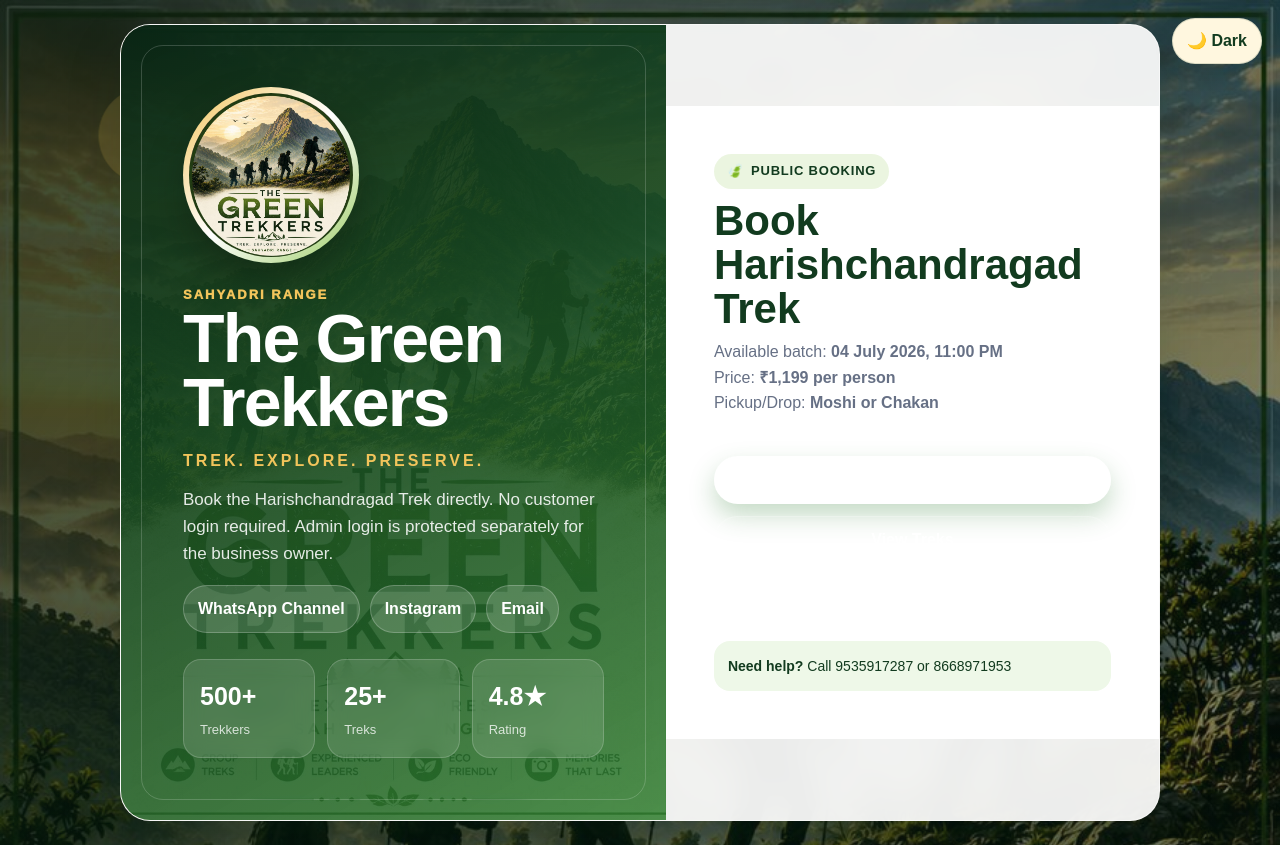
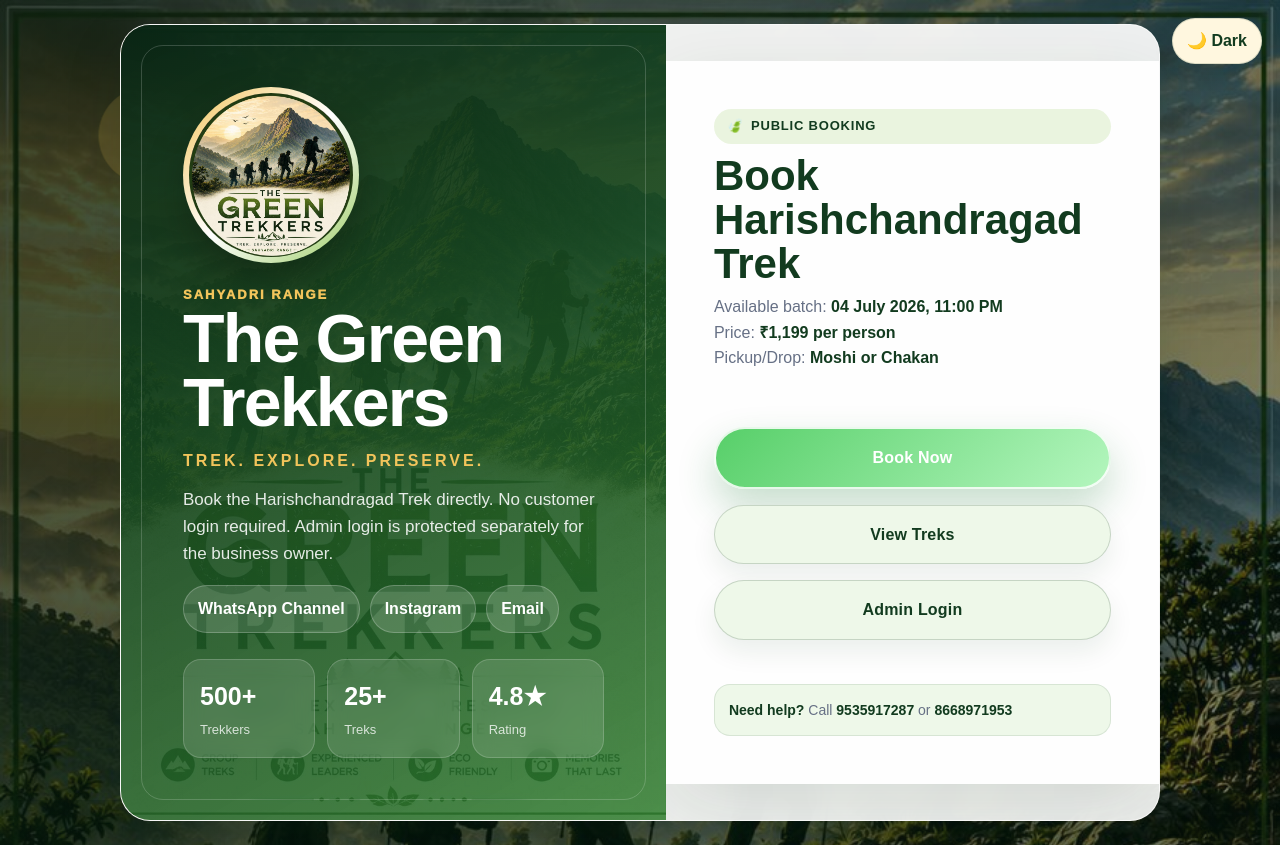
Before and after one commit to piyushprofessional/The-green-trekkers, a website: page index.html in a window 1280 px wide. Drawn offline with Linux system fonts and the light colour scheme.

Commit message:
Update index.html

```diff
--- a/index.html
+++ b/index.html
@@ -6,6 +6,106 @@
   <meta name="description" content="The Green Trekkers - Sahyadri trekking website with public booking and protected admin panel." />
   <title>The Green Trekkers | Home</title>
   <link rel="stylesheet" href="style.css" />
+  <style>
+    /* Fix for normal/light mode home booking panel */
+    .auth-form-wrap {
+      display: flex;
+      flex-direction: column;
+      justify-content: center;
+    }
+
+    .vertical-actions {
+      display: grid;
+      gap: 16px;
+      margin: 34px 0 26px;
+      width: 100%;
+    }
+
+    .vertical-actions a,
+    .vertical-actions a:visited {
+      min-height: 58px;
+      width: 100%;
+      display: flex;
+      align-items: center;
+      justify-content: center;
+      text-align: center;
+      text-decoration: none;
+      font-size: 1rem;
+      font-weight: 900;
+      letter-spacing: .2px;
+      border-radius: 999px;
+      padding: 16px 22px;
+      opacity: 1 !important;
+      visibility: visible !important;
+    }
+
+    .vertical-actions .primary-btn,
+    .vertical-actions .primary-btn:visited,
+    .vertical-actions .primary-btn:hover,
+    .vertical-actions .primary-btn:focus {
+      background: linear-gradient(135deg, #57cf69, #b4f6be) !important;
+      color: #ffffff !important;
+      border: 2px solid rgba(255, 255, 255, .84) !important;
+      box-shadow: 0 18px 38px rgba(24, 122, 49, .24) !important;
+    }
+
+    .vertical-actions .secondary-btn,
+    .vertical-actions .secondary-btn:visited,
+    .vertical-actions .secondary-btn:hover,
+    .vertical-actions .secondary-btn:focus {
+      background: #eef8e9 !important;
+      color: #123b1f !important;
+      border: 1px solid rgba(18, 59, 31, .18) !important;
+      box-shadow: 0 12px 26px rgba(18, 59, 31, .08) !important;
+    }
+
+    html:not([data-theme="dark"]) .form-card.auth-form-wrap {
+      background: rgba(255, 255, 255, .96) !important;
+      color: #123b1f !important;
+      box-shadow: 0 24px 70px rgba(18, 59, 31, .12) !important;
+    }
+
+    html:not([data-theme="dark"]) .form-card.auth-form-wrap h2,
+    html:not([data-theme="dark"]) .form-card.auth-form-wrap strong,
+    html:not([data-theme="dark"]) .form-card.auth-form-wrap .pill,
+    html:not([data-theme="dark"]) .demo-note strong {
+      color: #123b1f !important;
+    }
+
+    html:not([data-theme="dark"]) .form-card.auth-form-wrap .hint,
+    html:not([data-theme="dark"]) .demo-note {
+      color: #667085 !important;
+    }
+
+    html:not([data-theme="dark"]) .demo-note {
+      background: #eef8e9 !important;
+      border: 1px solid rgba(18, 59, 31, .10) !important;
+    }
+
+    .demo-note a,
+    .demo-note a:visited {
+      color: #123b1f !important;
+      font-weight: 800;
+      text-decoration: none;
+    }
+
+    html[data-theme="dark"] .vertical-actions .secondary-btn,
+    html[data-theme="dark"] .vertical-actions .secondary-btn:visited,
+    html[data-theme="dark"] .vertical-actions .secondary-btn:hover,
+    html[data-theme="dark"] .vertical-actions .secondary-btn:focus {
+      background: rgba(255, 255, 255, .08) !important;
+      color: #ffffff !important;
+      border: 1px solid rgba(255, 255, 255, .18) !important;
+    }
+
+    @media (max-width: 780px) {
+      .vertical-actions a,
+      .vertical-actions a:visited {
+        min-height: 54px;
+        font-size: .95rem;
+      }
+    }
+  </style>
 </head>
 <body class="login-page">
   <button id="themeToggle" class="theme-toggle auth-theme-toggle" type="button" aria-label="Switch theme">🌙 Dark</button>
@@ -36,7 +136,7 @@
         <h2>Book Harishchandragad Trek</h2>
         <p class="hint">Available batch: <strong>04 July 2026, 11:00 PM</strong><br>Price: <strong>₹1,199 per person</strong><br>Pickup/Drop: <strong>Moshi or Chakan</strong></p>
 
-        <div class="auth-contact-links vertical-actions" aria-label="Website actions">
+        <div class="vertical-actions" aria-label="Website actions">
           <a class="primary-btn full-btn" href="batches.html">Book Now</a>
           <a class="secondary-btn full-btn" href="treks.html">View Treks</a>
           <a class="secondary-btn full-btn" href="admin-login.html">Admin Login</a>
```
